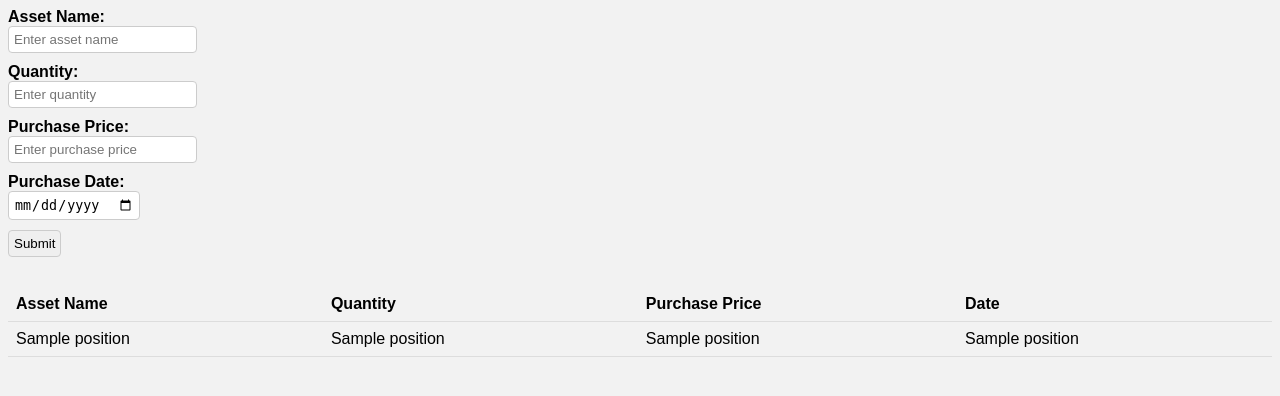
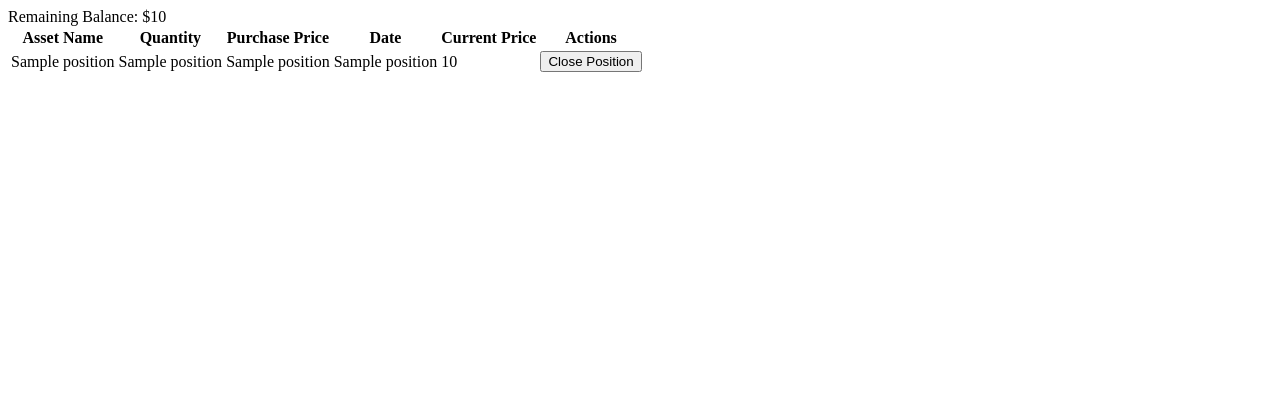
Before and after one commit to kyerai/NEA, a Flask app: template templates/portfolio.html in a window 1280 px wide. Shown: the top 396 px of the page. Run offline with Flask 3, Linux system fonts and the light colour scheme; the template is opened without the code that fills it: most values are stand-ins (such as "Sample title", 1, 10 or a date in 2020).

Commit message:
Created a trading page where users can trade markets using yfinance and updates to the portfolio where it shows their positions and ability to close. Also included a total balance of 10,000 usd

```diff
--- a/app.py
+++ b/app.py
@@ -1,7 +1,8 @@
-from flask import Flask, render_template, redirect, url_for, request, session, g
+from flask import Flask, render_template, redirect, url_for, request, session, flash
 import sqlite3
 import sqlite3
-from datetime import datetime, timedelta
+from datetime import datetime
+import yfinance as yf
 
 
 app = Flask(__name__)
@@ -64,34 +65,77 @@ def home():
 @app.route('/portfolio', methods=['GET', 'POST'])
 def portfolio():
     if 'logged_in' in session and session['logged_in']:
+        conn = sqlite3.connect('/Users/kyeraikundalia/Documents/GitHub/NEA/app.db')
+        cursor = conn.cursor()
+
+        if request.method == 'POST' and 'close_position' in request.form:
+            # Close the position by removing it from the portfolio
+            position_id = int(request.form['close_position'])
+            cursor.execute("DELETE FROM portfolio WHERE id = ?", (position_id,))
+            conn.commit()
+
+        # Fetch portfolio positions for the logged-in user
+        cursor.execute("SELECT id FROM users WHERE username = ?", (session['username'],))
+        user_id = cursor.fetchone()[0]
+        cursor.execute("SELECT * FROM portfolio WHERE user_id = ?", (user_id,))
+        positions = cursor.fetchall()
+
+        # Get current prices for each asset in portfolio
+        current_price = {}
+        for position in positions:
+            asset_name = position[2]
+            current_price[asset_name] = round(yf.Ticker(asset_name).history(period='1d')['Close'][0], 2)
+
+        # Get user's remaining balance
+        cursor.execute("SELECT balance FROM users WHERE username = ?", (session['username'],))
+        balance = cursor.fetchone()[0]
+
+        conn.close()
+        return render_template('portfolio.html', positions=positions, current_price=current_price, balance=balance)
+
+    return redirect('/login')
+
+@app.route('/trade', methods=['GET', 'POST'])
+def trade():
+    if 'logged_in' in session and session['logged_in']:
+        conn = sqlite3.connect('/Users/kyeraikundalia/Documents/GitHub/NEA/app.db')
+        cursor = conn.cursor()
+
         if request.method == 'POST':
             asset_name = request.form['asset_name']
-            quantity = request.form['quantity']
-            purchase_price = request.form['purchase_price']
-            purchase_date = request.form['purchase_date']
+            quantity = int(request.form['quantity'])
+            purchase_price = round(yf.Ticker(asset_name).history(period='1d')['Close'][0], 2)
+            total_cost = purchase_price * quantity
 
-            conn = sqlite3.connect('/Users/kyeraikundalia/Documents/GitHub/NEA/app.db')
-            cursor = conn.cursor()
-            cursor.execute("SELECT id FROM users WHERE username = ?", (session['username'],))
-            user_id = cursor.fetchone()[0]
-            cursor.execute("INSERT INTO portfolio (user_id, asset_name, quantity, purchase_price, purchase_date) VALUES (?, ?, ?, ?, ?)", (user_id, asset_name, quantity, purchase_price, purchase_date))
-            conn.commit()
-            conn.close()
+            # Get user's current balance
+            cursor.execute("SELECT balance FROM users WHERE username = ?", (session['username'],))
+            current_balance = cursor.fetchone()[0]
 
-        try:
-            conn = sqlite3.connect('/Users/kyeraikundalia/Documents/GitHub/NEA/app.db')
-            print("Database connected successfully")  # Debugging statement 1
-            cursor = conn.cursor()
-            cursor.execute("SELECT id FROM users WHERE username = ?", (session['username'],))
-            user_id = cursor.fetchone()[0]
-            print(f"User ID: {user_id}")  # Debugging statement 2
-            cursor.execute("SELECT * FROM portfolio WHERE user_id = ?", (user_id,))
-            positions = cursor.fetchall()
-            print(f"Positions: {positions}")  # Debugging statement 3
-        except:
-            positions = []
+            if total_cost <= current_balance:
+                # Deduct cost from balance and update user's balance
+                new_balance = current_balance - total_cost
+                cursor.execute("UPDATE users SET balance = ? WHERE username = ?", (new_balance, session['username']))
 
-        return render_template('portfolio.html', positions=positions)
+                # Get user ID and save new trade in portfolio
+                cursor.execute("SELECT id FROM users WHERE username = ?", (session['username'],))
+                user_id = cursor.fetchone()[0]
+                purchase_date = datetime.now().strftime("%Y-%m-%d %H:%M:%S")
+                cursor.execute("INSERT INTO portfolio (user_id, asset_name, quantity, purchase_price, purchase_date) VALUES (?, ?, ?, ?, ?)",
+                               (user_id, asset_name, quantity, purchase_price, purchase_date))
+                conn.commit()
+            else:
+                # Notify the user if they don't have enough balance
+                flash('Not enough balance to make the purchase!')
+
+        # Fetch user's current balance to display on trade page
+        cursor.execute("SELECT balance FROM users WHERE username = ?", (session['username'],))
+        balance = cursor.fetchone()[0]
+        conn.close()
+
+        return render_template('trade.html', balance=balance)
+
+    return redirect('/login')
+
 
 
 @app.route('/logout')
--- a/create.py
+++ b/create.py
@@ -9,7 +9,8 @@ c.execute('''
     CREATE TABLE IF NOT EXISTS users (
         id INTEGER PRIMARY KEY AUTOINCREMENT,
         username TEXT NOT NULL,
-        password TEXT NOT NULL
+        password TEXT NOT NULL,
+        balance real DEFAULT 10000
     )
 ''')
 
@@ -21,6 +22,7 @@ c.execute('''
         quantity INTEGER,
         purchase_price REAL,
         purchase_date DATE,
+        current_price REAL,
         FOREIGN KEY(user_id) REFERENCES users(id)
     )
 ''')
--- a/templates/home.html
+++ b/templates/home.html
@@ -115,6 +115,7 @@
     <nav>
       <ul>
         <li><a href="/portfolio">Portfolio</a></li>
+        <li><a href="/trade">Trade</a></li>
         <li><a href="/logout">Log Out</a></li>
       </ul>
     </nav>
--- a/templates/portfolio.html
+++ b/templates/portfolio.html
@@ -1,61 +1,13 @@
-<!-- HTML (portfolio.html) -->
 <!DOCTYPE html>
 <html>
 <head>
     <title>Portfolio</title>
     <style>
-        /* CSS styles */
-        body {
-            font-family: Arial, sans-serif;
-            background-color: #f2f2f2;
-        }
-
-        form {
-            margin-bottom: 20px;
-        }
-
-        label {
-            font-weight: bold;
-        }
-
-        input[type="text"],
-        input[type="number"],
-        input[type="date"],
-        input[type="submit"] {
-            margin-bottom: 10px;
-            padding: 5px;
-            border: 1px solid #ccc;
-            border-radius: 4px;
-        }
-
-        table {
-            width: 100%;
-            border-collapse: collapse;
-        }
-
-        th, td {
-            padding: 8px;
-            text-align: left;
-            border-bottom: 1px solid #ddd;
-        }
-
-        th {
-            background-color: #f2f2f2;
-        }
+        /* Your CSS styling */
     </style>
 </head>
 <body>
-    <form id="portfolioForm" action="/portfolio" method="post">
-        <label for="asset_name">Asset Name:</label><br>
-        <input type="text" id="asset_name" name="asset_name" placeholder="Enter asset name"><br>
-        <label for="quantity">Quantity:</label><br>
-        <input type="number" id="quantity" name="quantity" placeholder="Enter quantity"><br>
-        <label for="purchase_price">Purchase Price:</label><br>
-        <input type="number" id="purchase_price" name="purchase_price" placeholder="Enter purchase price"><br>
-        <label for="purchase_date">Purchase Date:</label><br>
-        <input type="date" id="purchase_date" name="purchase_date"><br>
-        <input type="submit" value="Submit">
-    </form>
+    <div class="balance">Remaining Balance: ${{ balance }}</div>
 
     <table>
         <tr>
@@ -63,16 +15,24 @@
             <th>Quantity</th>
             <th>Purchase Price</th>
             <th>Date</th>
+            <th>Current Price</th>
+            <th>Actions</th>
         </tr>
         {% for position in positions %}
         <tr>
-            <td>{{ position[2] }}</td>  <!-- This is the asset name -->
-            <td>{{ position[3] }}</td>  <!-- This is the quantity -->
-            <td>{{ position[4] }}</td>  <!-- This is the purchase price -->
-            <td>{{ position[5] }}</td>  <!-- This is the date -->
+            <td>{{ position[2] }}</td>
+            <td>{{ position[3] }}</td>
+            <td>{{ position[4] }}</td>
+            <td>{{ position[5] }}</td>
+            <td>{{ current_price[position[2]] }}</td>
+            <td>
+                <form action="/portfolio" method="POST">
+                    <input type="hidden" name="close_position" value="{{ position[0] }}">
+                    <input type="submit" value="Close Position">
+                </form>
+            </td>
         </tr>
         {% endfor %}
     </table>
-
 </body>
 </html>
```
Also changed, not shown: templates/trade.html (added, +20 -0 lines), app.db.
